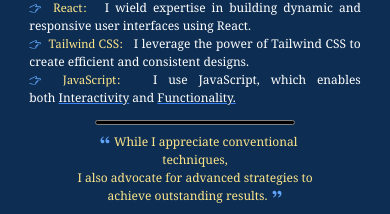
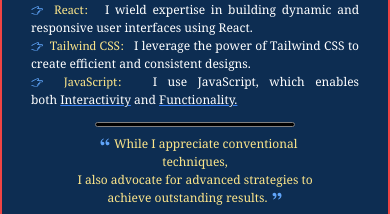
Before and after one commit to MyBaBB/My_Introduction, a React (Vite) app: page / in a window 390 px wide. Shown: the part 562-776 px from the top of the page. Built offline with nearby package versions, Linux system fonts and the light colour scheme; a web font is replaced by a local one.

Commit message:
test on mobile now .

```diff
--- a/src/App.jsx
+++ b/src/App.jsx
@@ -11,8 +11,8 @@
 import Header from "../src/components/HeaderFolder/Header";
 const App = () => {
   return (
-    <div className="relative flex h-full w-screen m-auto items-center justify-center  ">
-      <div>
+    <div className="relative bg-color-red-500  w-screen h-screen">
+      <div className="relative flex-row m-auto border-2 border-red-500">
 
         <Header />
 
--- a/src/components/HeaderFolder/Header.jsx
+++ b/src/components/HeaderFolder/Header.jsx
@@ -12,7 +12,7 @@
 const Header = () => {
   return (
     <div>
-      <div className="headerWrapper fixed    ">
+      <div className="headerWrapper fixed top-0 left-0 w-screen    ">
         <div>
           <Navbar />
           <div className="m-auto w-fit scale-[50%] sm:scale-[100%] xxs:scale-[60%] xs:scale-[80%]    ">
--- a/src/components/TopSection.jsx
+++ b/src/components/TopSection.jsx
@@ -171,7 +171,7 @@
                     <br />
                     <p className="inline-block p-4 text-center">
                       &nbsp;&nbsp;
-                      <span className="whitespace-nowrap">
+                      <span className=" ">
 
                         <span className="inline-block text-blue-400">
                           <RiDoubleQuotesL />
```
